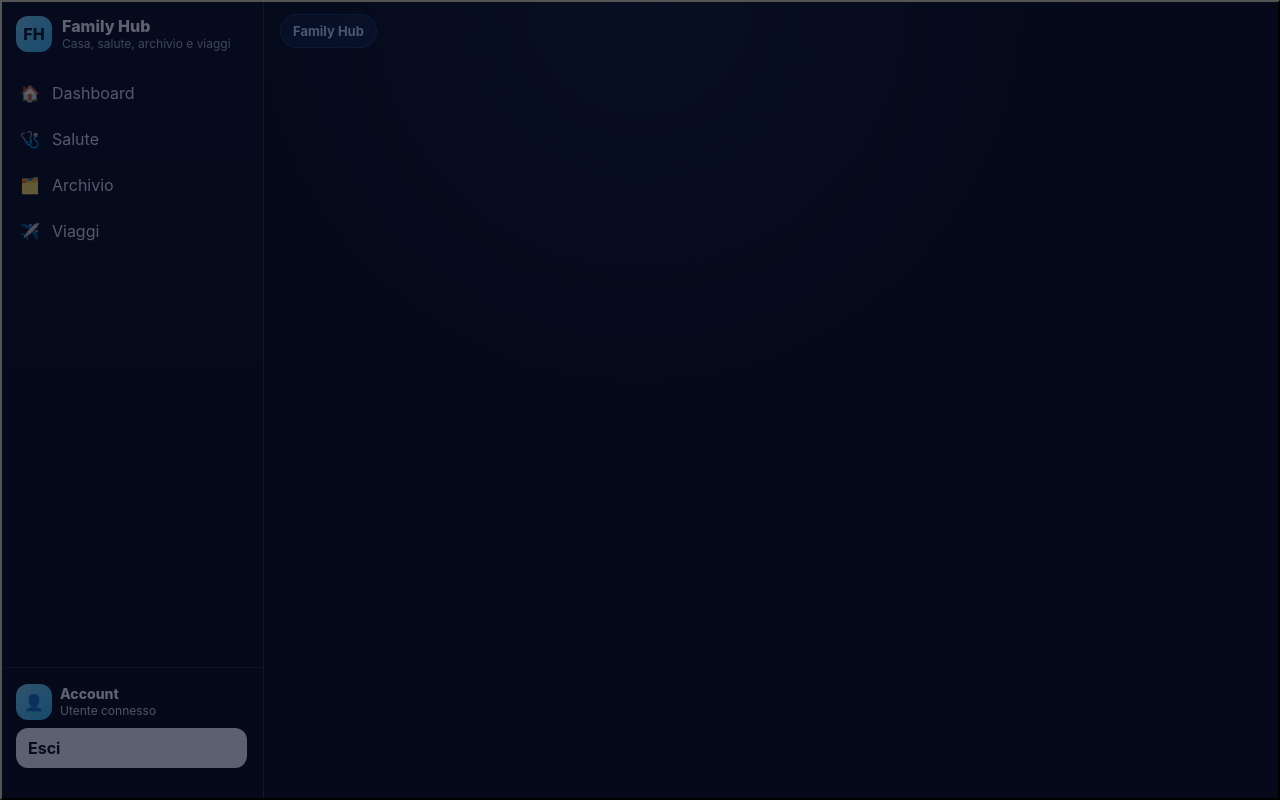
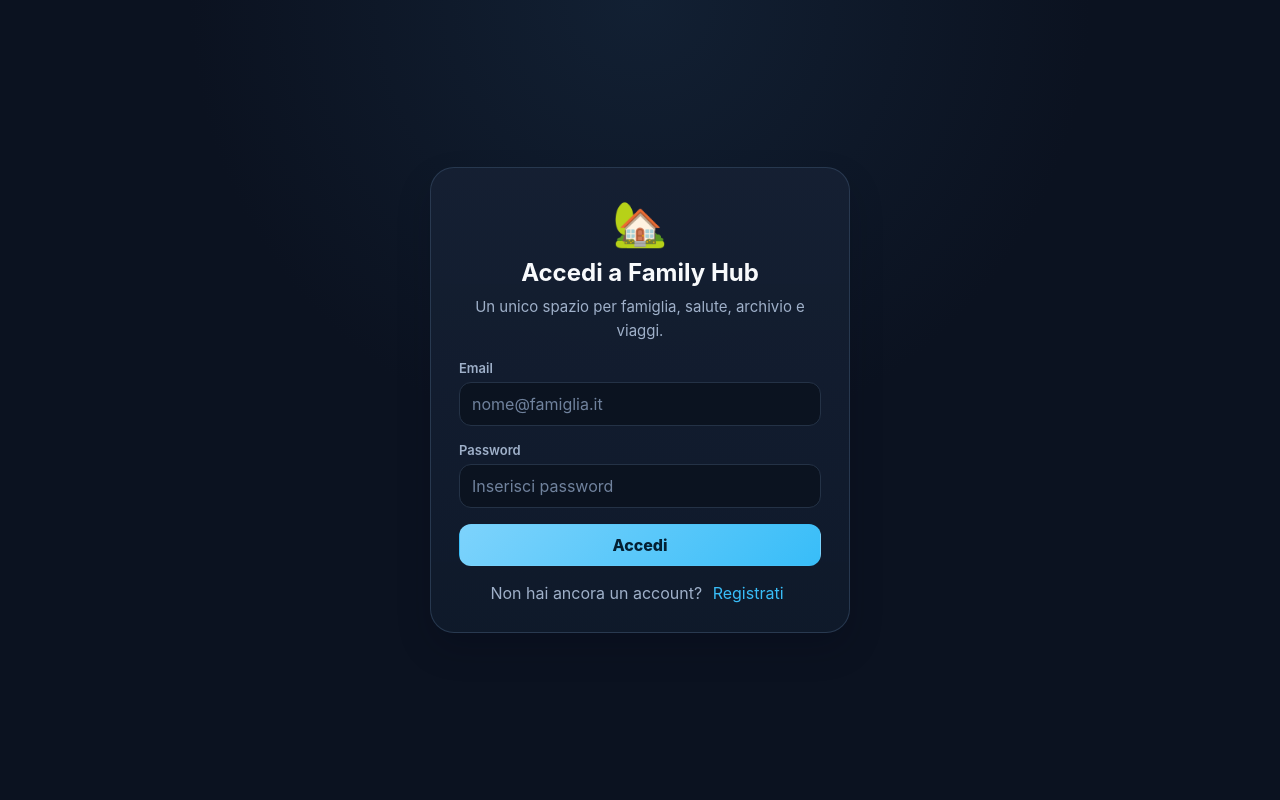
Before and after one commit to crimifrancesco-art/family-hub, a React (Vite) app: page / in a window 1280 px wide. Built offline with nearby package versions, Linux system fonts and the light colour scheme.

Commit message:
Polish final UI shell and global css

```diff
--- a/src/App.jsx
+++ b/src/App.jsx
@@ -1,37 +1,146 @@
 import { useEffect, useMemo, useState } from 'react'
+import { supabase } from './lib/supabase'
+import { AppProvider } from './context/AppContext'
+import DashboardPage from './pages/DashboardPage'
+import ArchivioPage from './pages/ArchivioPage'
+import SalutePage from './pages/SalutePage'
+import ViaggiPage from './pages/ViaggiPage'
 
 const NAV_ITEMS = [
   { key: 'dashboard', label: 'Dashboard', icon: '🏠' },
+  { key: 'archivio', label: 'Archivio', icon: '🗂️' },
   { key: 'salute', label: 'Salute', icon: '🩺' },
-  { key: 'archivio', label: 'Archivio', icon: '🗂️' },
   { key: 'viaggi', label: 'Viaggi', icon: '✈️' },
 ]
 
 const PAGE_TITLES = {
   dashboard: 'Dashboard',
+  archivio: 'Archivio',
   salute: 'Salute',
-  archivio: 'Archivio',
   viaggi: 'Viaggi',
 }
 
-function getInitialMobileOpen() {
-  if (typeof window === 'undefined') return false
-  return window.innerWidth > 768
+function getInitials(email) {
+  if (!email) return 'FH'
+  const value = email.split('@')[0] || ''
+  return value.slice(0, 2).toUpperCase() || 'FH'
 }
 
-export default function AppShell({
-  currentPage,
-  onNavigate,
-  userEmail,
-  onLogout,
-  children,
-}) {
-  const [sidebarOpen, setSidebarOpen] = useState(getInitialMobileOpen)
+function renderPage(currentPage) {
+  if (currentPage === 'archivio') return <ArchivioPage />
+  if (currentPage === 'salute') return <SalutePage />
+  if (currentPage === 'viaggi') return <ViaggiPage />
+  return <DashboardPage />
+}
 
-  const pageTitle = useMemo(
-    () => PAGE_TITLES[currentPage] || 'Family Hub',
-    [currentPage],
+function LoginScreen() {
+  const [mode, setMode] = useState('login')
+  const [email, setEmail] = useState('')
+  const [password, setPassword] = useState('')
+  const [message, setMessage] = useState('')
+  const [loading, setLoading] = useState(false)
+
+  const submit = async (e) => {
+    e.preventDefault()
+    setLoading(true)
+    setMessage('')
+
+    try {
+      if (mode === 'register') {
+        const { error } = await supabase.auth.signUp({ email, password })
+        if (error) throw error
+        setMessage('Registrazione completata. Controlla la mail di conferma, se richiesta.')
+      } else {
+        const { error } = await supabase.auth.signInWithPassword({ email, password })
+        if (error) throw error
+      }
+    } catch (error) {
+      setMessage(error?.message || 'Operazione non riuscita.')
+    } finally {
+      setLoading(false)
+    }
+  }
+
+  return (
+    <div className="login-wrap">
+      <form className="login-card" onSubmit={submit}>
+        <div className="login-logo">🏡</div>
+        <h1 className="login-title">
+          {mode === 'login' ? 'Accedi a Family Hub' : 'Crea il tuo account'}
+        </h1>
+        <p className="page-subtitle" style={{ textAlign: 'center', marginBottom: 18 }}>
+          Un unico spazio per famiglia, salute, archivio e viaggi.
+        </p>
+
+        {message ? <div className="error-msg">{message}</div> : null}
+
+        <div className="form-shell">
+          <label className="fg">
+            <span className="fl">Email</span>
+            <input
+              className="fi"
+              type="email"
+              autoComplete="email"
+              value={email}
+              onChange={(e) => setEmail(e.target.value)}
+              placeholder="nome@famiglia.it"
+              required
+            />
+          </label>
+
+          <label className="fg">
+            <span className="fl">Password</span>
+            <input
+              className="fi"
+              type="password"
+              autoComplete={mode === 'login' ? 'current-password' : 'new-password'}
+              value={password}
+              onChange={(e) => setPassword(e.target.value)}
+              placeholder="Inserisci password"
+              required
+            />
+          </label>
+
+          <button type="submit" className="btn btn-p" disabled={loading}>
+            {loading
+              ? mode === 'login'
+                ? 'Accesso in corso...'
+                : 'Registrazione in corso...'
+              : mode === 'login'
+                ? 'Accedi'
+                : 'Registrati'}
+          </button>
+        </div>
+
+        <div className="login-switch">
+          {mode === 'login' ? (
+            <>
+              <span className="muted">Non hai ancora un account? </span>
+              <button type="button" className="btn-link" onClick={() => setMode('register')}>
+                Registrati
+              </button>
+            </>
+          ) : (
+            <>
+              <span className="muted">Hai già un account? </span>
+              <button type="button" className="btn-link" onClick={() => setMode('login')}>
+                Accedi
+              </button>
+            </>
+          )}
+        </div>
+      </form>
+    </div>
   )
+}
+
+function AppShell({ session }) {
+  const [currentPage, setCurrentPage] = useState('dashboard')
+  const [sidebarOpen, setSidebarOpen] = useState(false)
+
+  const userEmail = session?.user?.email || ''
+  const initials = useMemo(() => getInitials(userEmail), [userEmail])
+  const pageTitle = PAGE_TITLES[currentPage] || 'Family Hub'
 
   useEffect(() => {
     const handleResize = () => {
@@ -56,7 +165,7 @@ export default function AppShell({
     if (window.innerWidth <= 768 && sidebarOpen) {
       document.body.style.overflow = 'hidden'
     } else {
-      document.body.style.overflow = previousOverflow || ''
+      document.body.style.overflow = ''
     }
 
     return () => {
@@ -64,17 +173,22 @@ export default function AppShell({
     }
   }, [sidebarOpen])
 
-  const handleOpenSidebar = () => setSidebarOpen(true)
-  const handleCloseSidebar = () => setSidebarOpen(false)
+  const openSidebar = () => setSidebarOpen(true)
+  const closeSidebar = () => setSidebarOpen(false)
 
-  const handleNavigate = (key) => {
-    onNavigate?.(key)
+  const navigateTo = (pageKey) => {
+    setCurrentPage(pageKey)
     if (window.innerWidth <= 768) {
       setSidebarOpen(false)
     }
   }
 
+  const logout = async () => {
+    await supabase.auth.signOut()
+  }
+
   return (
+    <AppProvider>
       <div className="app-layout">
         <aside className={`sidebar ${sidebarOpen ? 'sidebar-open' : ''}`}>
           <div className="sidebar-logo">
@@ -89,7 +203,7 @@ export default function AppShell({
             <button
               type="button"
               className="icon-btn sidebar-close"
-            onClick={handleCloseSidebar}
+              onClick={closeSidebar}
               aria-label="Chiudi sidebar"
               title="Chiudi sidebar"
             >
@@ -98,7 +212,6 @@ export default function AppShell({
           </div>
 
           <div className="sidebar-nav-wrap">
-          <nav aria-label="Navigazione principale">
             <ul className="sidebar-nav">
               {NAV_ITEMS.map((item) => {
                 const isActive = currentPage === item.key
@@ -108,7 +221,7 @@ export default function AppShell({
                     <button
                       type="button"
                       className={`nav-item ${isActive ? 'active' : ''}`}
-                      onClick={() => handleNavigate(item.key)}
+                      onClick={() => navigateTo(item.key)}
                       aria-current={isActive ? 'page' : undefined}
                     >
                       <span className="nav-icon" aria-hidden="true">
@@ -120,25 +233,18 @@ export default function AppShell({
                 )
               })}
             </ul>
-          </nav>
           </div>
 
           <div className="sidebar-footer">
             <div className="user-info">
-            <div className="user-avatar">👤</div>
+              <div className="user-avatar">{initials}</div>
               <div className="user-meta">
-              <div className="strong" style={{ fontSize: 14 }}>
-                Account
-              </div>
-              <div className="user-email">{userEmail || 'Utente connesso'}</div>
+                <div className="small-text">Connesso come</div>
+                <div className="user-email">{userEmail || 'utente'}</div>
               </div>
             </div>
 
-          <button
-            type="button"
-            className="btn-logout"
-            onClick={onLogout}
-          >
+            <button type="button" className="btn-logout" onClick={logout}>
               Esci
             </button>
           </div>
@@ -148,7 +254,7 @@ export default function AppShell({
           type="button"
           className={`sidebar-overlay ${sidebarOpen ? 'visible' : ''}`}
           aria-label="Chiudi menu"
-        onClick={handleCloseSidebar}
+          onClick={closeSidebar}
         />
 
         <div className="app-main">
@@ -157,7 +263,7 @@ export default function AppShell({
               <button
                 type="button"
                 className="hamburger icon-btn"
-              onClick={handleOpenSidebar}
+                onClick={openSidebar}
                 aria-label="Apri sidebar"
                 title="Apri sidebar"
               >
@@ -171,9 +277,9 @@ export default function AppShell({
               <button
                 type="button"
                 className="icon-btn"
-              onClick={handleCloseSidebar}
-              aria-label="Nascondi sidebar"
-              title="Nascondi sidebar"
+                onClick={closeSidebar}
+                aria-label="Chiudi sidebar"
+                title="Chiudi sidebar"
               >
                 ✕
               </button>
@@ -184,8 +290,51 @@ export default function AppShell({
             <div className="badge badge-dash">{pageTitle}</div>
           </div>
 
-        <main className="app-content">{children}</main>
+          <main className="app-content">{renderPage(currentPage)}</main>
         </div>
+      </div>
+    </AppProvider>
+  )
+}
+
+export default function App() {
+  const [session, setSession] = useState(null)
+  const [loadingSession, setLoadingSession] = useState(true)
+
+  useEffect(() => {
+    let mounted = true
+
+    supabase.auth.getSession().then(({ data }) => {
+      if (!mounted) return
+      setSession(data.session ?? null)
+      setLoadingSession(false)
+    })
+
+    const {
+      data: { subscription },
+    } = supabase.auth.onAuthStateChange((_event, nextSession) => {
+      setSession(nextSession ?? null)
+      setLoadingSession(false)
+    })
+
+    return () => {
+      mounted = false
+      subscription.unsubscribe()
+    }
+  }, [])
+
+  if (loadingSession) {
+    return (
+      <div className="loading-screen">
+        <div className="login-logo">⏳</div>
+        <div className="muted">Caricamento Family Hub...</div>
       </div>
     )
   }
+
+  if (!session) {
+    return <LoginScreen />
+  }
+
+  return <AppShell session={session} />
+}
```
Lines whose indentation alone changed are shown as unchanged.
